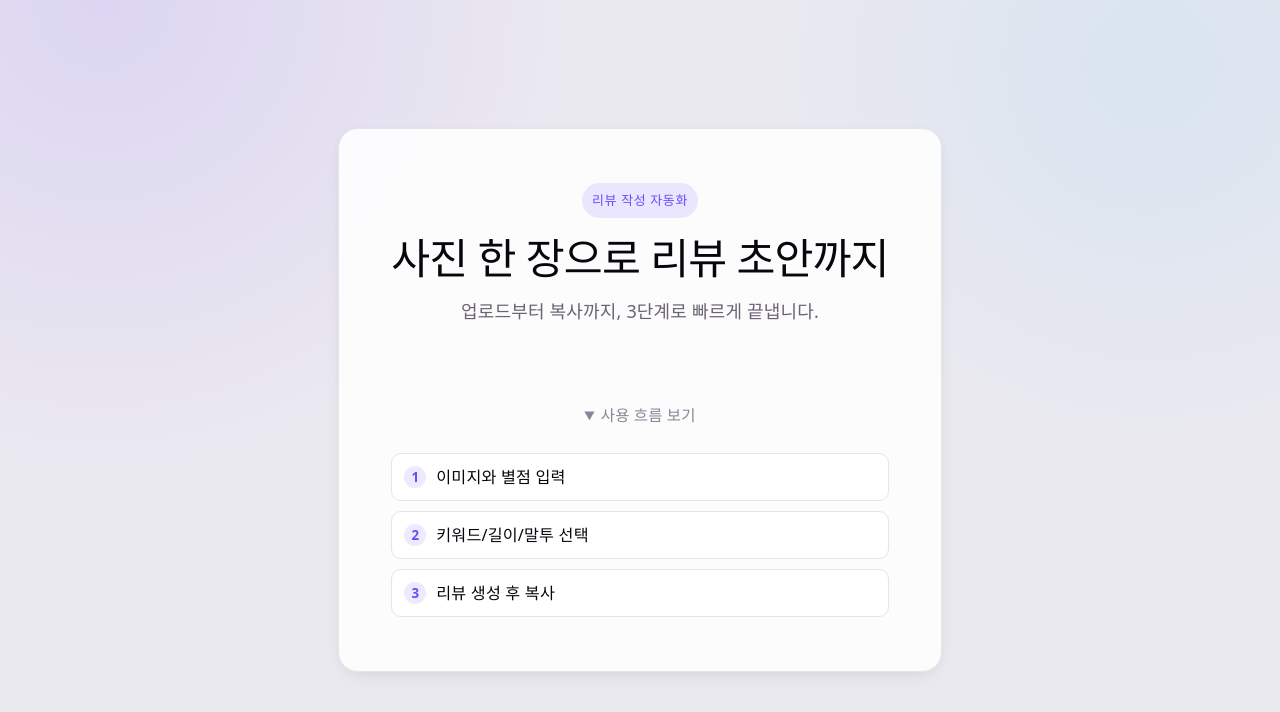
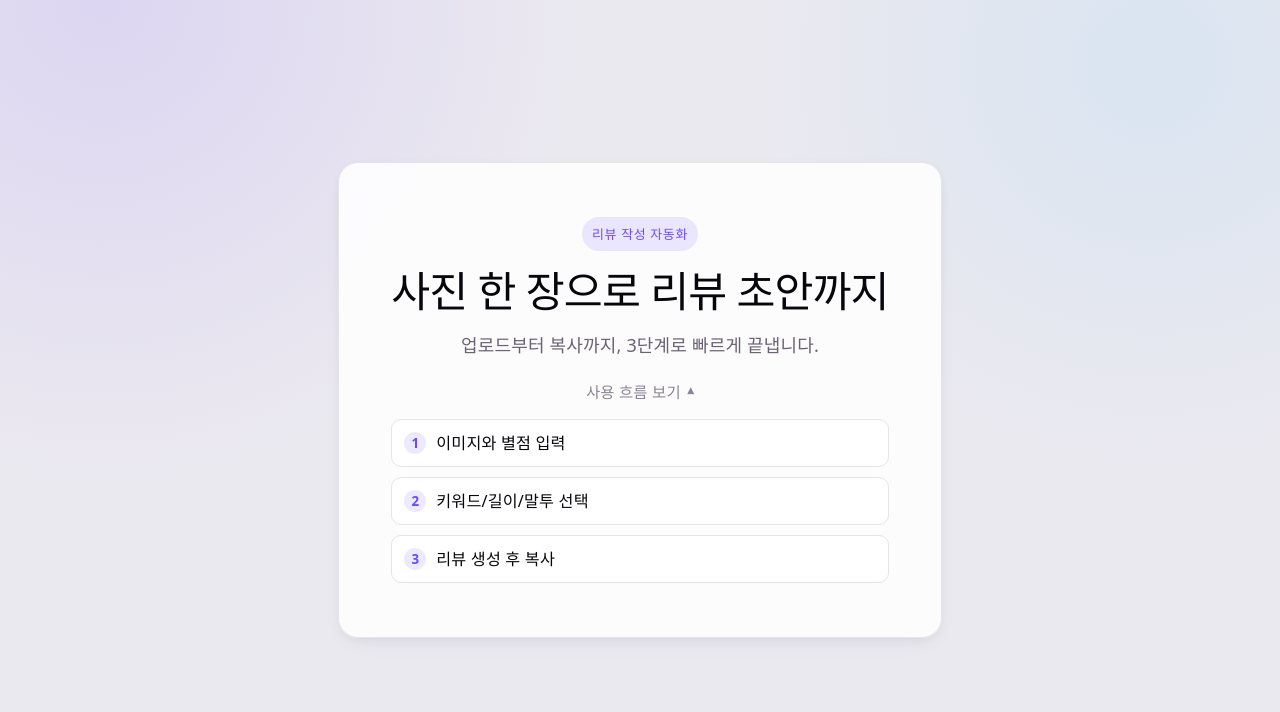
Before and after one commit to Yelli915/auto-review-generator, a React (Vite) app: page / in a window 1280 px wide. Shown: the top 712 px of the page. Built offline with nearby package versions, Linux system fonts and the light colour scheme; no server answers.

Commit message:
refactor : UXUI 개선3

```diff
--- a/src/App.jsx
+++ b/src/App.jsx
@@ -1,4 +1,4 @@
-import { useEffect, useMemo, useState } from 'react'
+import { useEffect, useMemo, useRef, useState } from 'react'
 import { GoogleLogin, googleLogout } from '@react-oauth/google'
 import ReviewGenerator from './components/ReviewGenerator/ReviewGenerator'
 import {
@@ -28,11 +28,20 @@ function App() {
     }
   })
   const [authError, setAuthError] = useState('')
+  const [isFlowOpen, setIsFlowOpen] = useState(true)
+  const [flowMaxHeight, setFlowMaxHeight] = useState('0px')
   const googleClientId = useMemo(() => getEnvGoogleClientId(), [])
+  const flowContentRef = useRef(null)
 
   useEffect(() => {
     setGoogleIdToken(token)
   }, [token])
+
+  useEffect(() => {
+    const content = flowContentRef.current
+    if (!content) return
+    setFlowMaxHeight(isFlowOpen ? `${content.scrollHeight}px` : '0px')
+  }, [isFlowOpen, token])
 
   useEffect(() => {
     setUnauthorizedHandler(() => {
@@ -116,18 +125,33 @@ function App() {
                 <GoogleLogin
                   onSuccess={handleLoginSuccess}
                   onError={() => setAuthError('Google 로그인에 실패했습니다.')}
-                  useOneTap
+                  auto_select={false}
                   shape="pill"
                 />
               </div>
             </div>
-            <details className="auth-intro__flow-wrap" open>
-              <summary>사용 흐름 보기</summary>
+            <details className="auth-intro__flow-wrap" open={isFlowOpen}>
+              <summary
+                onClick={(e) => {
+                  e.preventDefault()
+                  setIsFlowOpen((prev) => !prev)
+                }}
+              >
+                사용 흐름 보기
+              </summary>
+              <div
+                ref={(node) => {
+                  flowContentRef.current = node
+                }}
+                className="auth-intro__flow-panel"
+                style={{ maxHeight: flowMaxHeight }}
+              >
                 <ol className="auth-intro__flow">
                   <li>이미지와 별점 입력</li>
                   <li>키워드/길이/말투 선택</li>
                   <li>리뷰 생성 후 복사</li>
                 </ol>
+              </div>
             </details>
           </section>
         </main>
@@ -136,16 +160,10 @@ function App() {
   }
 
   return (
-    <div className="app-shell">
-      <header className="app-topbar">
-        <div>
-          <p className="app-topbar__brand">Auto Review</p>
-          <p className="app-topbar__sub">입력부터 생성까지 한 번에</p>
-        </div>
-        <button type="button" className="btn btn--secondary app-topbar__logout" onClick={handleLogout}>
+    <div className="app-shell app-shell--authed">
+      <button type="button" className="btn btn--secondary app-logout-floating" onClick={handleLogout}>
         로그아웃
       </button>
-      </header>
       <ReviewGenerator />
     </div>
   )
--- a/src/index.css
+++ b/src/index.css
@@ -105,6 +105,25 @@ body {
   display: flex;
   flex-direction: column;
   overflow: hidden;
+}
+
+.app-shell--authed {
+  position: relative;
+}
+
+.app-logout-floating {
+  position: absolute;
+  top: 10px;
+  right: 14px;
+  z-index: 20;
+  width: auto;
+  min-height: 30px;
+  padding-inline: 8px;
+  font-size: 0.78rem;
+}
+
+.app-shell--authed .review-app {
+  padding-top: 50px;
 }
 
 .app-topbar {
@@ -215,14 +234,46 @@ body {
 }
 
 .auth-intro__flow-wrap summary {
+  display: inline-flex;
+  align-items: center;
+  gap: 6px;
   cursor: pointer;
   font-size: 0.86rem;
   color: var(--text-muted);
   user-select: none;
 }
 
+.auth-intro__flow-wrap summary::-webkit-details-marker {
+  display: none;
+}
+
+.auth-intro__flow-wrap summary::after {
+  content: '▾';
+  font-size: 0.78rem;
+  transition: transform 0.24s ease;
+}
+
+.auth-intro__flow-wrap[open] summary::after {
+  transform: rotate(180deg);
+}
+
+.auth-intro__flow-panel {
+  overflow: hidden;
+  opacity: 0;
+  transform: translateY(-4px);
+  transition:
+    max-height 0.3s ease,
+    opacity 0.22s ease,
+    transform 0.3s ease;
+}
+
+.auth-intro__flow-wrap[open] .auth-intro__flow-panel {
+  opacity: 1;
+  transform: translateY(0);
+}
+
 .auth-intro__flow {
-  margin: 24px auto 0;
+  margin: 14px auto 0;
   padding: 0;
   list-style: none;
   display: grid;
@@ -260,8 +311,12 @@ body {
 }
 
 .auth-intro__login {
-  margin: 18px auto 0;
-  max-width: 520px;
+  position: fixed;
+  top: 10px;
+  right: 14px;
+  z-index: 20;
+  margin: 0;
+  max-width: none;
 }
 
 .auth-card {
```
Lines whose indentation alone changed are shown as unchanged.
